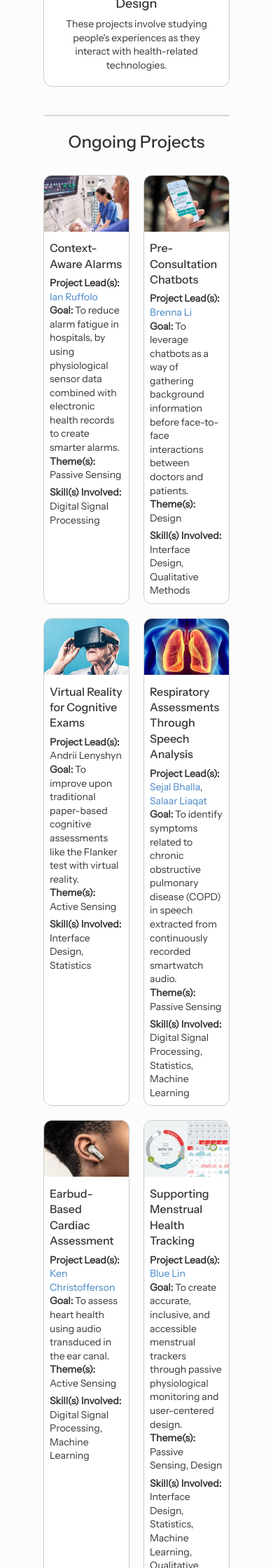
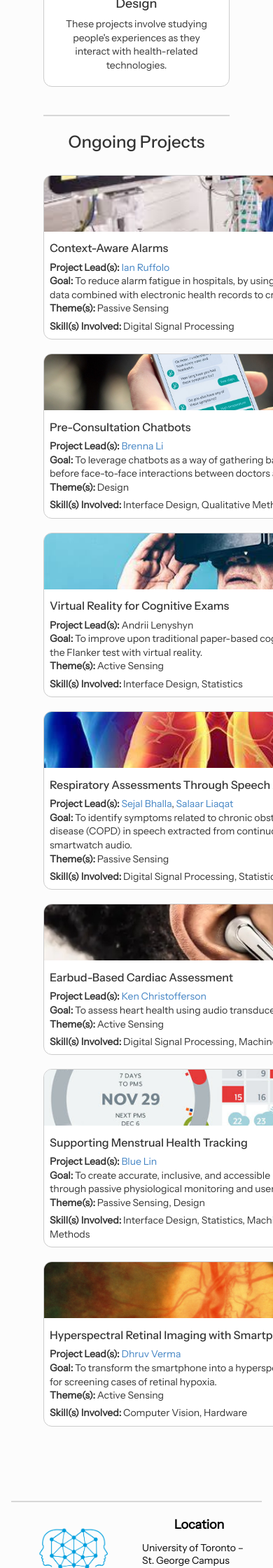
Before and after one commit to chai-toronto/chai-toronto.github.io, a Jekyll site: the page built from current_research/index.html, in a window 390 px wide. Shown: the part 1048-3288 px from the top of the page at 70% size. Built offline with Jekyll 4.4.1, drawn with Linux system fonts in a browser that asks for light colours.

Commit message:
removing filter from current research

```diff
--- a/_sass/_current-research.scss
+++ b/_sass/_current-research.scss
@@ -191,8 +191,8 @@
 
   /* stack theme cards full-width */
   .research-themes-row {
-    display: grid;
-    grid-template-columns: 1fr;
+    display: flex;
+    flex-direction: column;
     gap: 16px;
     margin-bottom: 40px;
 
@@ -219,7 +219,9 @@
 
   /* project grid & cards */
   .projects-grid .project-cards-wrapper {
-    grid-template-columns: repeat(auto-fill, minmax(100px, 1fr));
+    display: flex;
+    flex-direction: column;
+    width: 100%;
     gap: 8px;
   }
 
@@ -248,12 +250,6 @@
     }
   }
 
-  .projects-grid .project-cards-wrapper {
-    grid-template-columns: repeat(2, 1fr) !important;
-    gap: 6px;
-  }
-
-
   .project-image img {
     height: 80px !important;
   }
```
